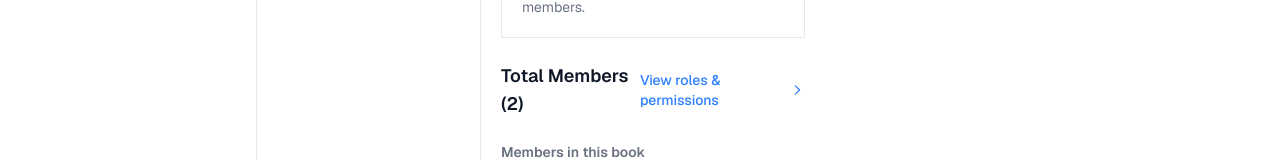
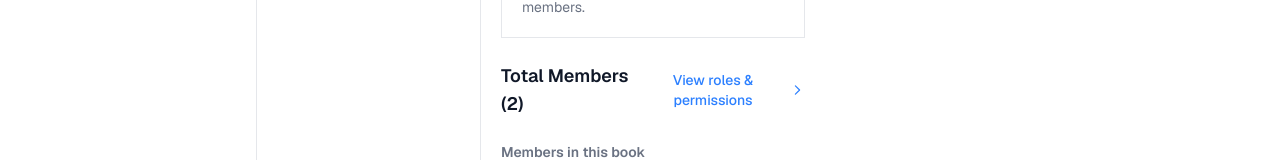
Before and after one commit to mollameehedi/nagadboi, a Next.js app: page /dashboard/cashbooks/addbook in a window 1280 px wide. Shown: the part 461-621 px from the top of the page. Built offline with nearby package versions, Linux system fonts and the light colour scheme.

Commit message:
role permission

```diff
--- a/app/dashboard/cashbooks/addbook/page.js
+++ b/app/dashboard/cashbooks/addbook/page.js
@@ -5,6 +5,7 @@ import Member from '@/components/Screen/Cashbook/AddBook/Member';
 import DuplicateBook from '@/components/Screen/Cashbook/DuplicateBook';
 import MoveBook from '@/components/Screen/Cashbook/MoveBook';
 import AddOrRenameBookModal from '@/components/Screen/Common/AddOrRenameBookModal';
+import Link from 'next/link';
 import React, { useState } from 'react'
 import { FaArrowLeft, FaPencilAlt,  FaTrashAlt } from 'react-icons/fa';
 import { MdContentCopy } from 'react-icons/md';
@@ -64,7 +65,8 @@ const AddBook = () => {
                         {/* Action Bar */}
                         <div className="flex justify-between items-center pb-4 border-b border-gray-200 px-5">
                             <div className="flex items-center space-x-2 text-gray-900">
-                                <FaArrowLeft className="w-4 h-4 font-medium  " />
+                                <Link  href='/dashboard/cashbooks'> <FaArrowLeft className="w-4 h-4 font-medium  " /></Link>
+
                                 <span className="font-medium text-base ">Settings</span>
                                 <span className="text-gray-400 text-sm font-light">(Office Expence)</span>
                             </div>
--- a/components/Screen/Cashbook/AddBook/Member.jsx
+++ b/components/Screen/Cashbook/AddBook/Member.jsx
@@ -1,9 +1,12 @@
+"use client"
 import Card from '@/components/Common/Card'
-import React from 'react'
+import React, { useState } from 'react'
 import { FaUserPlus } from 'react-icons/fa'
 import { TbUsersPlus } from 'react-icons/tb'
+import RoleAndPermission from '../../Team/RoleAndPermission'
 
 const Member = () => {
+    const[isOpen,setIsOpen] = useState(false)
   return (
     <>
                         <Card className="flex justify-between items-center p-5">
@@ -21,12 +24,13 @@ const Member = () => {
                         <div className="mt-6">
                             <div className="flex items-center justify-between mb-4">
                                 <h3 className="text-lg font-semibold text-gray-900">Total Members (2)</h3>
-                                <a href="#" className="flex items-center text-blue-500 text-sm font-medium hover:underline">
+                                <button onClick={() => setIsOpen(true)}  href="#" className="flex items-center text-blue-500 text-sm font-medium hover:underline">
                                     <span>View roles & permissions</span>
                                     <svg xmlns="http://www.w3.org/2000/svg" className="h-4 w-4 ml-1" fill="none" viewBox="0 0 24 24" stroke="currentColor">
                                         <path strokeLinecap="round" strokeLinejoin="round" strokeWidth={2} d="M9 5l7 7-7 7" />
                                     </svg>
-                                </a>
+                                </button>
+                                  {isOpen && <RoleAndPermission isOpen={isOpen} onClose={() => setIsOpen(false)}/>}
                             </div>
                             <h4 className='text-sm text-gray-500 font-semibold py-2'>Members in this book</h4>
                             <div className="space-y-4">
--- a/components/Screen/Cashbook/BreadCum.jsx
+++ b/components/Screen/Cashbook/BreadCum.jsx
@@ -11,11 +11,11 @@ const BreadCum = () => {
        <div className='px-6'>
         <div className="flex items-center justify-between h-16 border-b-1  top-0 border-gray-200 z-20">
             <div className="flex items-center flex justify-content-between gap-5">
-                <span> <FaArrowLeft className='text-gray-600 text-xl font-normal' /></span>
+                <Link href='/dashboard/cashbooks'> <FaArrowLeft className='text-gray-600 text-xl font-normal' /></Link>
               <span className="text-xl font-medium text-gray-900">Shafi SketchBook</span>
                <Link href='/dashboard/cashbooks/addbook'> <MdOutlineSettings className='text-primary text-xl font-normal' /></Link>
                <span className='text-lg text-gray-400'>|</span>
-               <span><TbUsersPlus  className='text-primary text-xl font-normal'/></span>
+               <Link href='/dashboard/cashbooks/addbook'><TbUsersPlus  className='text-primary text-xl font-normal'/></Link>
             </div>
             <div className="flex items-center space-x-6">
               <button className="rounded text-center text-base focus:ring-4 focus:outline-none focus:ring-opacity-50 disabled:opacity-80 disabled:cursor-not-allowed font-medium gap-2 items-center justify-center inline-flex px-6 h-[40px] bg-transparent hover:border-blue-900 text-primary">
```
